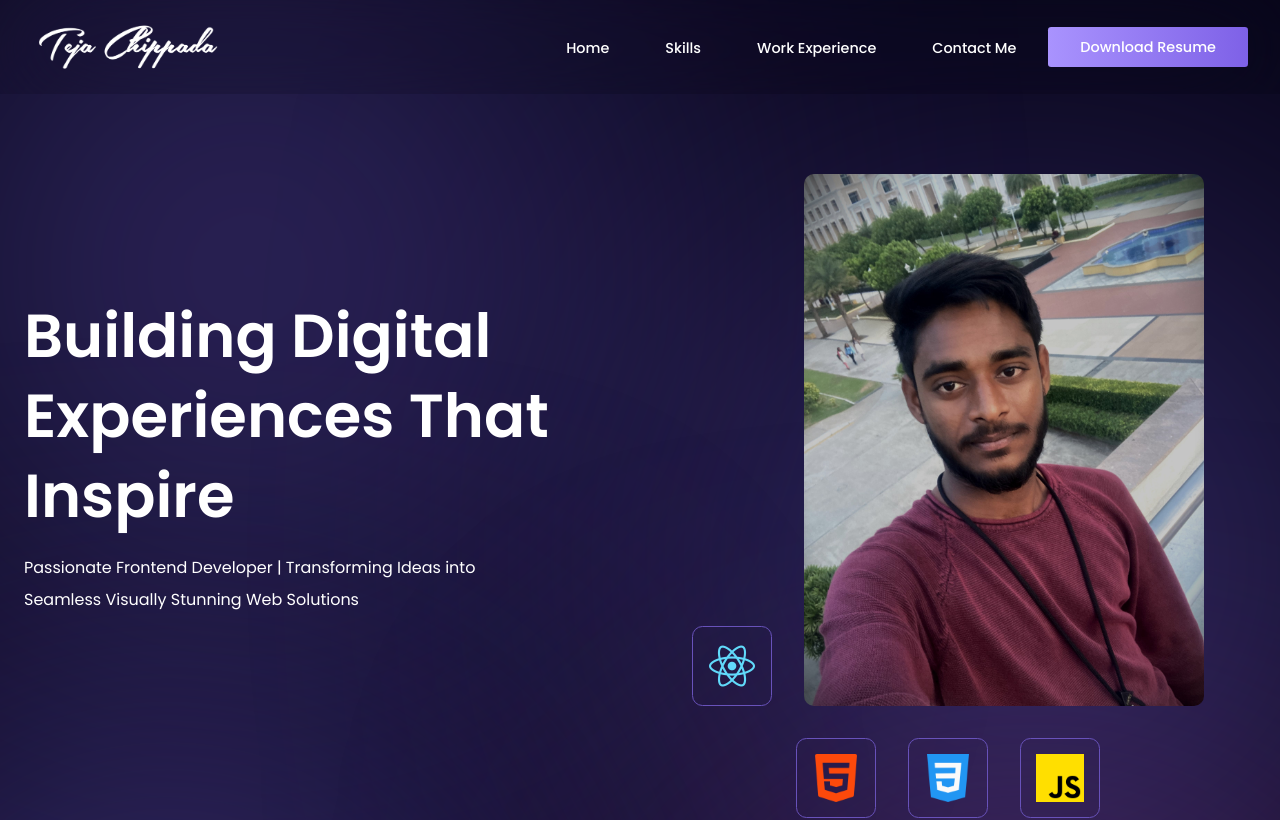
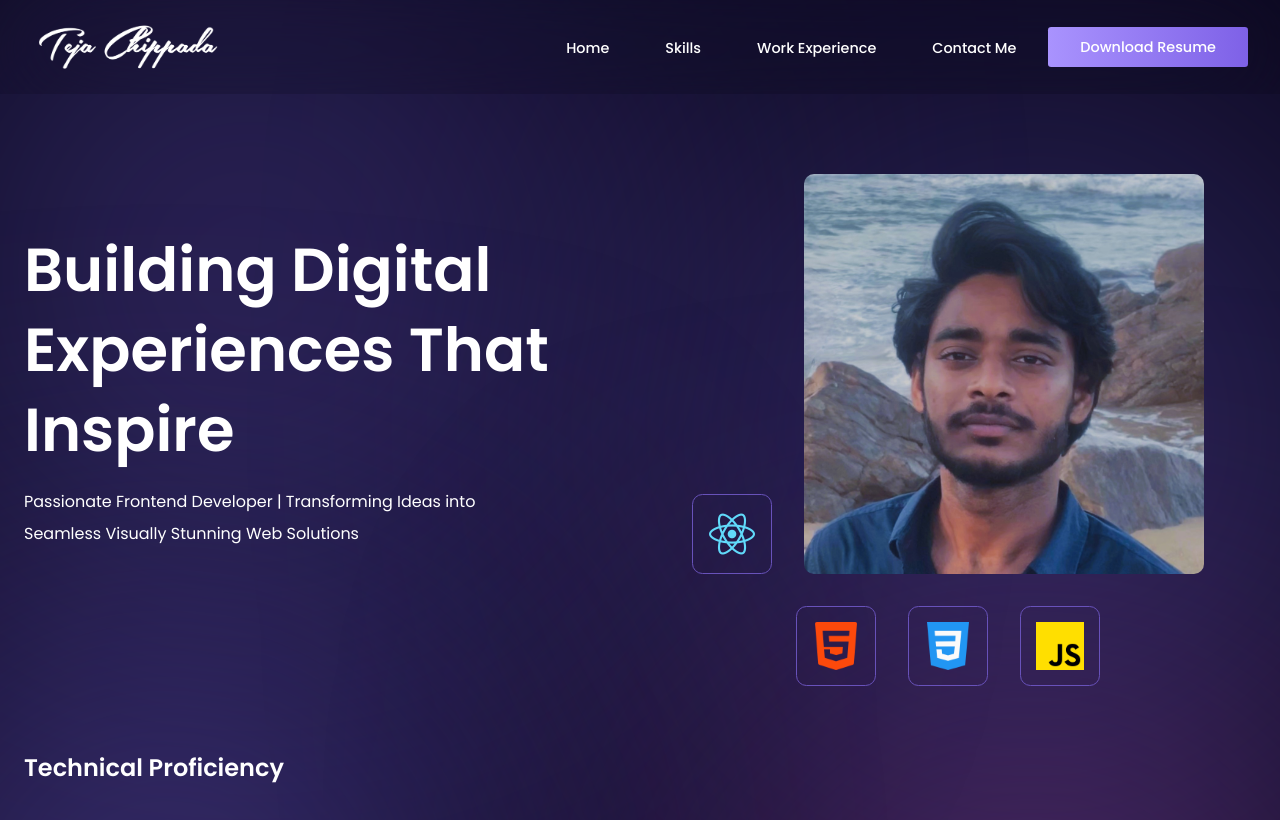
Before and after one commit to Tej7278-chippada/Teja-Portfolio-Frontend, a React (Create React App) app: page / in a window 1280 px wide. Shown: the top 820 px of the page. Built offline with nearby package versions, Linux system fonts and the light colour scheme.

Commit message:
testing netlify configuration 1

```diff
--- a/src/components/Hero/Hero.jsx
+++ b/src/components/Hero/Hero.jsx
@@ -17,7 +17,7 @@
             <div className="tech-icon">
                 <img src="../logo192.png" alt=""/>
             </div>
-            <img src="../assets/teja-pic-2.jpg" alt="Profile Pic" style={{borderRadius: "10px"}}/>
+            <img src="../assets/favicon-teja-1.jpg" alt="Profile Pic" style={{borderRadius: "10px"}}/>
         </div>
 
 
```
